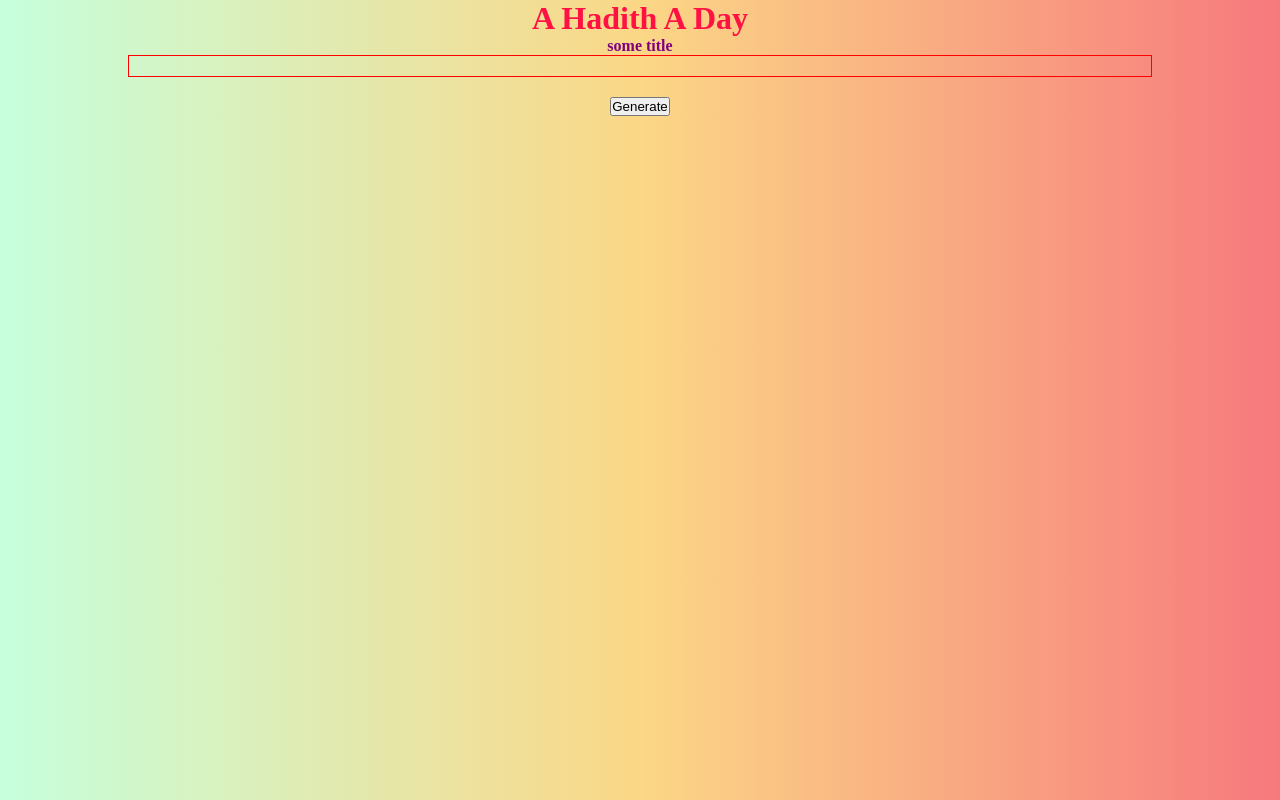
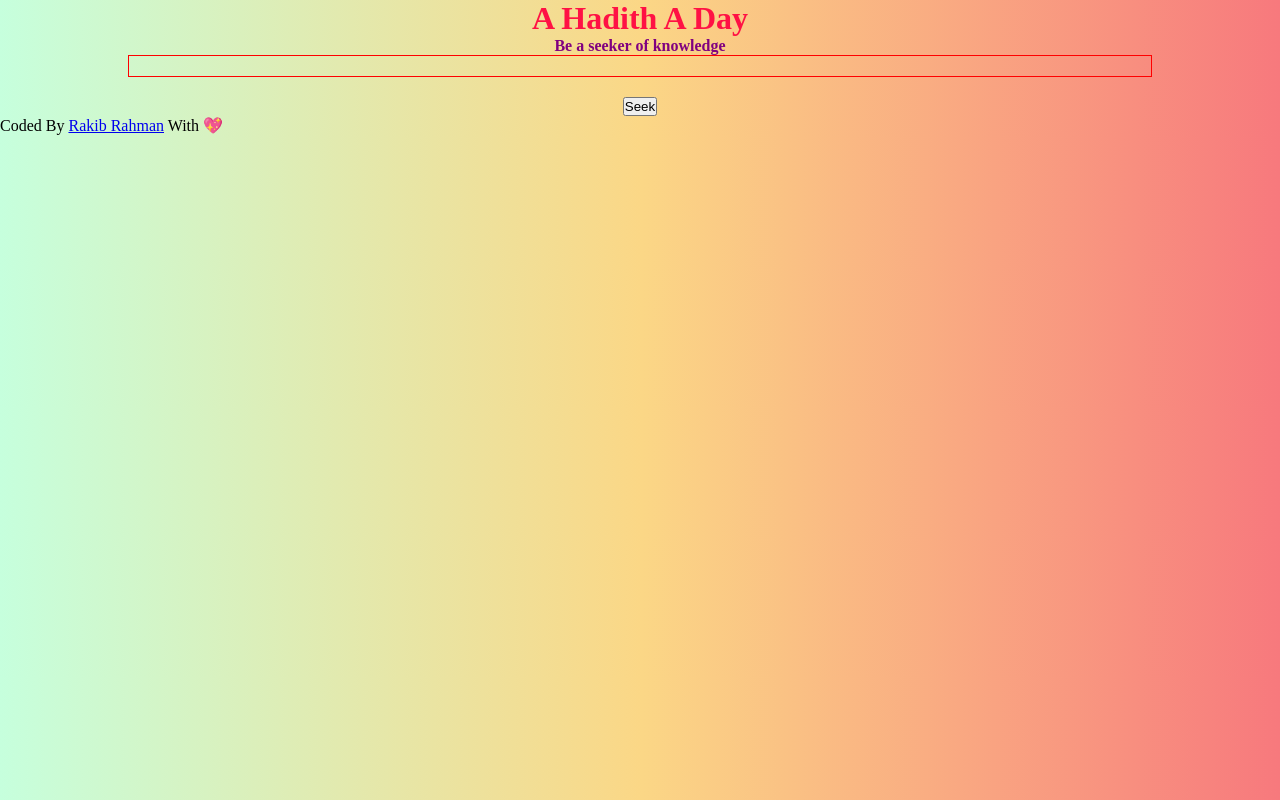
Before and after one commit to RakibRahman/a-hadith-a-day, a plain HTML site: page index.html in a window 1280 px wide. Drawn offline with Linux system fonts and the light colour scheme; no server answers.

Commit message:
footer added

```diff
--- a/index.html
+++ b/index.html
@@ -10,10 +10,19 @@
   <body>
     <div id="container">
       <h1>A Hadith A Day</h1>
-      <h4>some title</h4>
+      <h4>Be a seeker of knowledge</h4>
       <div id="output"></div>
-      <button id="btn">Generate</button>
+      <button id="btn">Seek</button>
     </div>
+    <footer>
+      <p>
+        Coded By
+        <a target="_blank" href="https://github.com/RakibRahman"
+          >Rakib Rahman</a
+        >
+        With 💖
+      </p>
+    </footer>
     <script src="app.js"></script>
   </body>
 </html>
```
